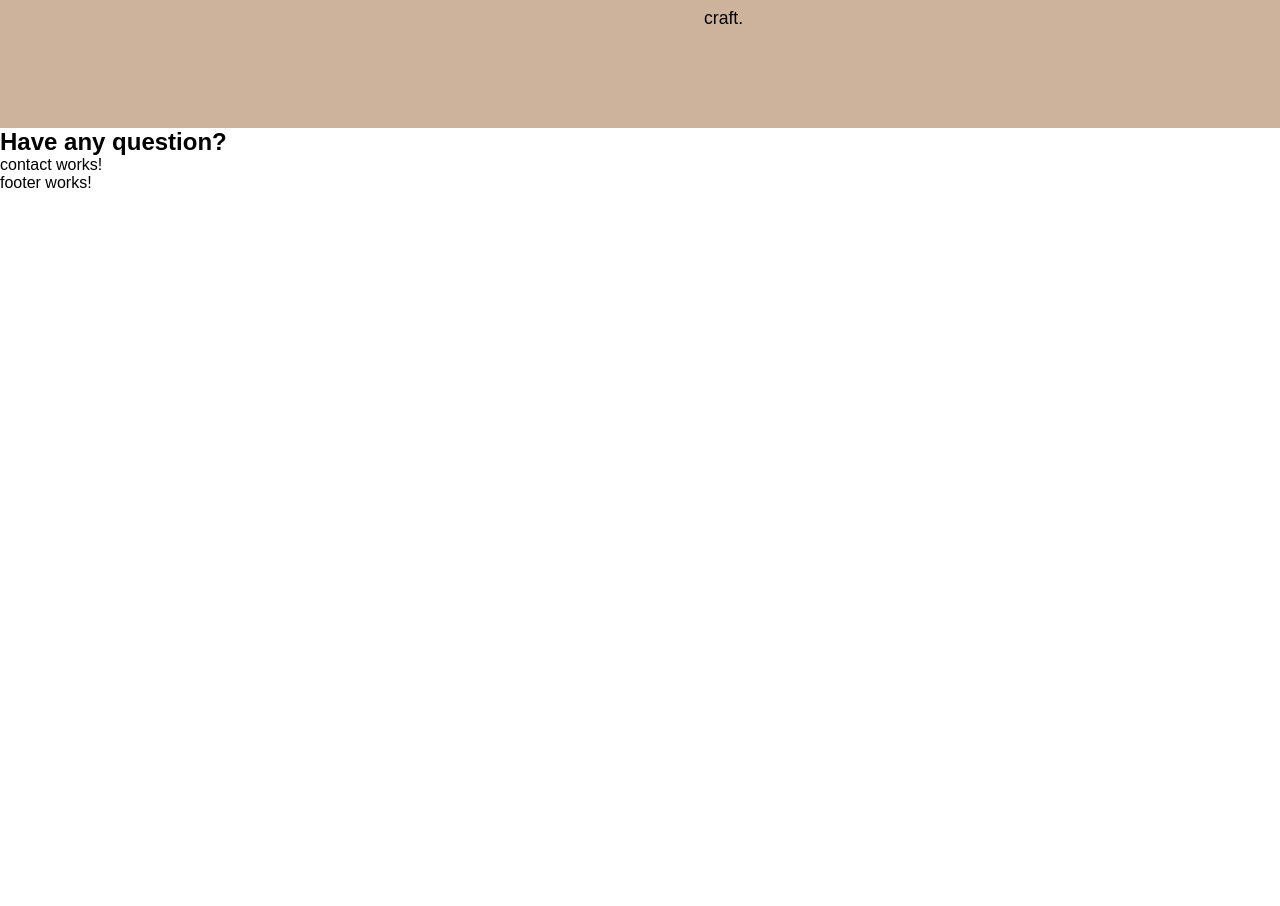
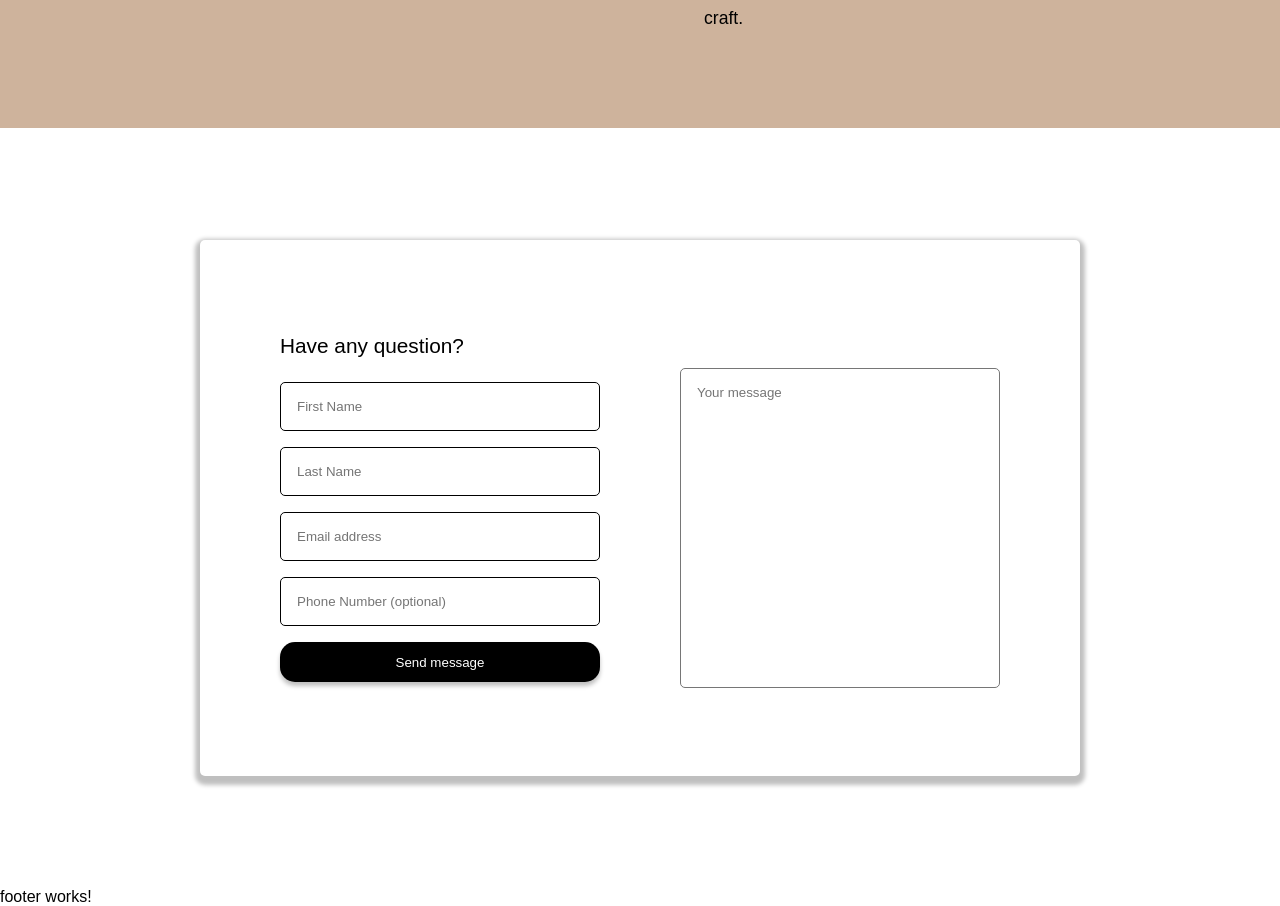
Before and after one commit to manong02/coffee-workshop-app, an Angular app in the folder frontend/: page / in a window 1280 px wide. Shown: the part 3120-4026 px from the top of the page. Before the commit the page ends 3312 px from the top, so only its background shows below. Built offline with nearby package versions, Linux system fonts and the light colour scheme; a web font is replaced by a local one.

Commit message:
contact form completed

```diff
--- a/frontend/src/app/components/contact/contact.component.css
+++ b/frontend/src/app/components/contact/contact.component.css
@@ -0,0 +1,98 @@
+.contact-container {
+    display:flex;
+    align-items: center;
+    justify-content: center;
+    padding: 3rem;
+    border-radius: 5px;
+    box-shadow: 0 4px 4px 5px rgba(0, 0, 0, 0.25);
+    width: 100%;
+
+    .contact-form {
+        display: flex;
+        align-items: center;
+        justify-content: space-between;
+        gap: 5rem;
+        padding: 2rem;
+        width: 100%;
+
+        h2 {
+            font-size: 1.3rem;
+            font-weight: 500;
+            margin-bottom: 1rem;
+        }
+
+        .form-field input{
+            width: 20rem;
+            padding: 1rem;
+            border: 1px solid #000;
+            border-radius: 5px;
+            outline: none;
+            margin: 0.5rem 0;
+        }
+
+        .submit-button{
+            width: 20rem;
+            margin-top: 0.5rem;
+            padding: 0.8rem;
+            background-color: #000;
+            box-shadow: 0 4px 4px 0 rgba(0, 0, 0, 0.25);
+            color: #fff;
+            border: none;
+            outline: none;
+            cursor: pointer;
+            border-radius: 15px;
+            transition: all 0.3s ease;
+            &:hover {
+                background-color: rgba(157, 104, 59, 0.5);
+                color: #000;
+            }
+        }
+
+        .input-message{
+            display: flex;
+            align-items: flex-start;
+            height: 100%;
+        }
+        .input-message textarea{
+            margin-top: 3rem !important;
+            width: 20rem;
+            height: 20rem;
+            resize: none;
+            padding: 1rem;
+            border-radius: 5px;
+            outline: none;
+            margin: 0.5rem 0;
+        }
+        .mobile{
+            display: none;
+        }
+    }
+}
+
+@media (max-width: 768px) {
+    .contact-container {
+        padding: 1rem;
+    }
+
+        .contact-form {
+            padding: 1rem;
+            flex-direction: column;
+            gap: 0rem !important;
+
+            .form-field input,
+            .input-message textarea {
+                width: 100%;
+            }
+
+            .submit-button {
+                display: none;
+            }
+            .input-message {
+                display: flex;
+                flex-direction: column;
+            }
+            .mobile{
+                display: block !important;
+            }
+    }
+}
--- a/frontend/src/app/components/contact/contact.component.html
+++ b/frontend/src/app/components/contact/contact.component.html
@@ -1 +1,24 @@
-<p>contact works!</p>
+<div class="contact-container">
+    <form action="" class="contact-form">
+        <div class="input-group">
+            <h2>Have any question?</h2>
+            <div class="form-field">
+                <input type="text" placeholder="First Name" required>
+            </div>
+            <div class="form-field">
+                <input type="text" placeholder="Last Name" required>
+            </div>
+            <div class="form-field">
+                <input type="email" placeholder="Email address" required>
+            </div>
+            <div class="form-field">
+                <input type="number" placeholder="Phone Number (optional)">
+            </div>
+            <button class="submit-button">Send message</button>
+        </div>
+        <div class="input-message">
+            <textarea name="message" id="message" placeholder="Your message" rows="5" required></textarea>
+            <button class="submit-button mobile">Send message</button>
+        </div>
+    </form>
+</div>
--- a/frontend/src/app/components/home/home.component.css
+++ b/frontend/src/app/components/home/home.component.css
@@ -114,6 +114,14 @@
     }
 }
 
+.contact {
+    display: flex;
+    justify-content: center;
+    align-items: center;
+    padding: 4rem 2rem;
+    margin: 3rem 0;
+}
+
 @media (max-width: 768px) {
     h1 {
         font-size: 1.5rem !important;
--- a/frontend/src/app/components/home/home.component.html
+++ b/frontend/src/app/components/home/home.component.html
@@ -34,7 +34,6 @@
 
   <!-- Contact Us Section-->
    <section class="contact">
-        <h2>Have any question?</h2>
         <app-contact></app-contact>
    </section>
 
```
